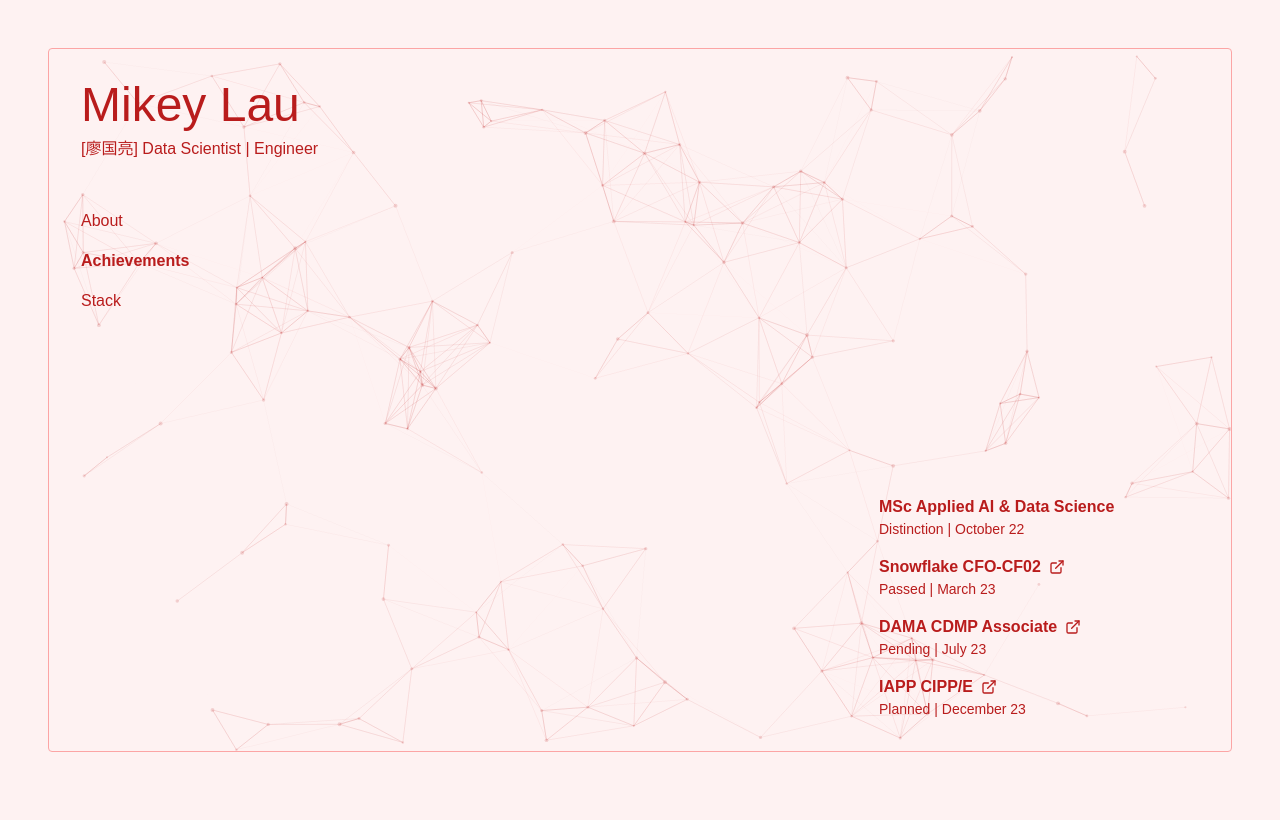
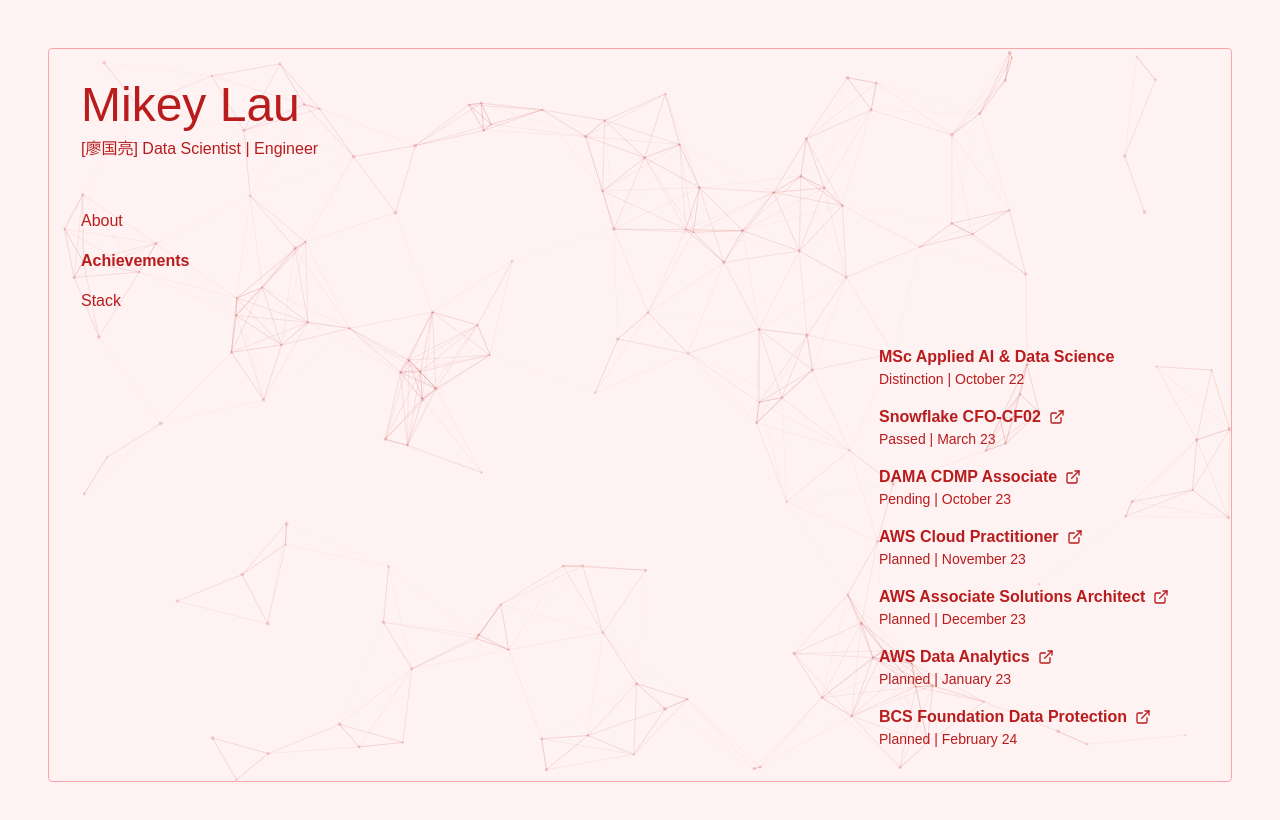
Before and after one commit to MikeyJL/mikeylau, a Next.js app: page / in a window 1280 px wide. Both pictures are taken after a click on the button "Achievements". Shown: the top 820 px of the page. Built offline with nearby package versions, Linux system fonts and the light colour scheme.

Commit message:
refactor: Update details

```diff
--- a/components/pages/index/Achievements.tsx
+++ b/components/pages/index/Achievements.tsx
@@ -23,14 +23,32 @@ const achievements: Achievement[] = [
   {
     name: "DAMA CDMP Associate",
     description: "Pending",
-    date: "July 23",
+    date: "October 23",
     url: "https://www.dama.org/cpages/cdmp-information",
   },
   {
-    name: "IAPP CIPP/E",
+    name: "AWS Cloud Practitioner",
+    description: "Planned",
+    date: "November 23",
+    url: "https://aws.amazon.com/certification/certified-cloud-practitioner/",
+  },
+  {
+    name: "AWS Associate Solutions Architect",
     description: "Planned",
     date: "December 23",
-    url: "https://iapp.org/certify/cippe",
+    url: "https://aws.amazon.com/certification/certified-solutions-architect-associate/",
+  },
+  {
+    name: "AWS Data Analytics",
+    description: "Planned",
+    date: "January 23",
+    url: "https://aws.amazon.com/certification/certified-data-analytics-specialty/",
+  },
+  {
+    name: "BCS Foundation Data Protection",
+    description: "Planned",
+    date: "February 24",
+    url: "https://www.bcs.org/qualifications-and-certifications/certifications-for-professionals/gdpr-and-data-protection-certifications/bcs-foundation-certificate-in-data-protection/",
   },
 ];
 
--- a/components/pages/index/Stack.tsx
+++ b/components/pages/index/Stack.tsx
@@ -1,23 +1,23 @@
 import { FC } from "react";
 
 const dataStack: string[] = [
+  "Python",
+  "SQL",
+  "Terraform",
+  "AWS",
+  "Docker",
   "Apache Spark",
+  "Apache Iceberg",
+  "Delta Lake",
   "Snowflake",
   "Fivetran",
-  "Deepnote",
-  "AWS",
-  "Delta Lake",
-  "SQL",
-  "R",
-  "Tensorflow (Keras)",
+  "Streamlit",
+  "Plotly",
   "PyTorch",
-  "NumPy",
-  "SciPy",
-  "Plotly",
-  "Streamlit",
-  "scikit-learn",
+  "numpy",
   "pandas",
   "seaborn",
+  "etc",
 ];
 const softwareStack: string[] = [
   "React",
@@ -32,7 +32,6 @@ const softwareStack: string[] = [
   "Django",
   "FastAPI",
   "SQLAcademy",
-  "Docker",
   "Shopify",
 ];
 
```
